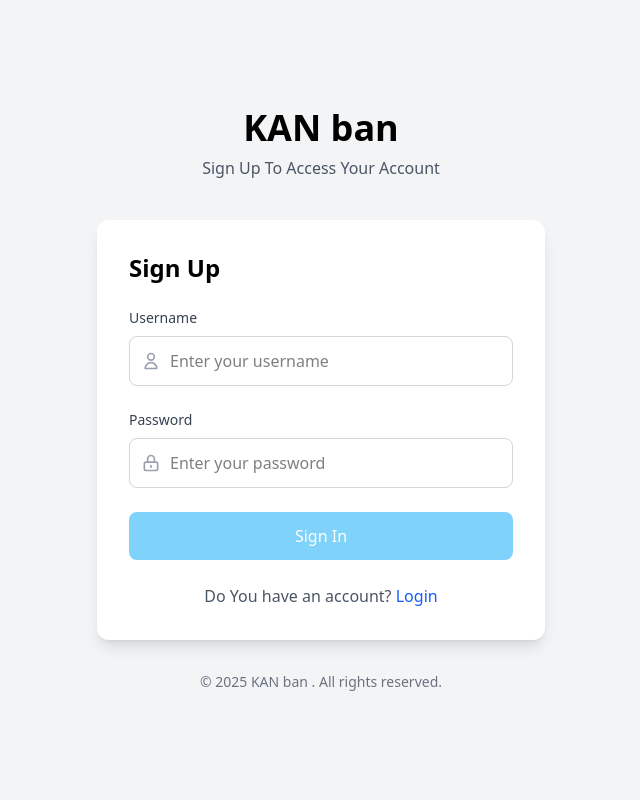
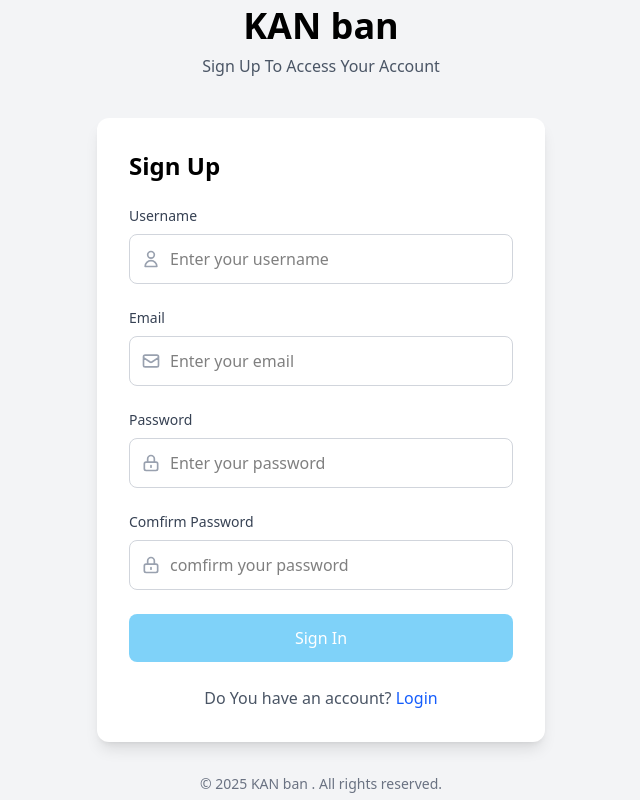
Before and after one commit to sayyedrabeeh/Kanban, a React (Vite) app in the folder frontend/kanban/: page /signup in a window 1280 px wide. Shown: the whole page, without its empty margins (319-959 px from the left). Built offline with nearby package versions, Linux system fonts and the light colour scheme.

Commit message:
signup made labels

```diff
--- a/frontend/kanban/src/pages/signup.jsx
+++ b/frontend/kanban/src/pages/signup.jsx
@@ -75,6 +75,26 @@ function Signup (){
                     </div>
 
                     <div className="mb-6">
+                        <label htmlFor="username" className="block text-gray-700 text-sm font-medium mb-2">Email</label>
+                        <div className="relative">
+                            <div className="absolute inset-y-0 left-0 flex items-center pl-3 pointer-events-none">
+                                 <svg className="w-5 h-5 text-gray-400" fill="none" stroke="currentColor" viewBox="0 0 24 24" xmlns="http://www.w3.org/2000/svg">
+                                    <path strokeLinecap="round" strokeLinejoin="round" strokeWidth="2" d="M3 8l7.89 5.26a2 2 0 002.22 0L21 8M5 19h14a2 2 0 002-2V7a2 2 0 00-2-2H5a2 2 0 00-2 2v10a2 2 0 002 2z"></path>
+                                </svg>
+                            </div>
+                            <input
+                                id="username"
+                                type="text"
+                                placeholder="Enter your email"
+                                value={email}
+                                onChange={(e) => setEmail(e.target.value)}
+                                required
+                                className="w-full pl-10 pr-3 py-3 border border-gray-300 dark:border-gray-600 dark:bg-gray-700 dark:text-white rounded-lg focus:outline-none focus:ring-2 focus:ring-blue-500"
+                            />
+                        </div>
+                    </div>
+
+                    <div className="mb-6">
                         <label htmlFor="password" className="block text-gray-700 text-sm font-medium mb-2">Password</label>
                         <div className="relative">
                             <div className="absolute inset-y-0 left-0 flex items-center pl-3 pointer-events-none">
@@ -88,6 +108,25 @@ function Signup (){
                                 placeholder="Enter your password"
                                 value={password}
                                 onChange={(e) => setPassword(e.target.value)}
+                                required
+                                className="w-full pl-10 pr-3 py-3 border border-gray-300 dark:border-gray-600 dark:bg-gray-700 dark:text-white rounded-lg focus:outline-none focus:ring-2 focus:ring-blue-500"
+                            />
+                        </div>
+                    </div>
+                    <div className="mb-6">
+                        <label htmlFor="password" className="block text-gray-700 text-sm font-medium mb-2">Comfirm Password</label>
+                        <div className="relative">
+                            <div className="absolute inset-y-0 left-0 flex items-center pl-3 pointer-events-none">
+                                <svg className="w-5 h-5 text-gray-400" fill="none" stroke="currentColor" viewBox="0 0 24 24" xmlns="http://www.w3.org/2000/svg">
+                                    <path strokeLinecap="round" strokeLinejoin="round" strokeWidth="2" d="M12 15v2m-6 4h12a2 2 0 002-2v-6a2 2 0 00-2-2H6a2 2 0 00-2 2v6a2 2 0 002 2zm10-10V7a4 4 0 00-8 0v4h8z"></path>
+                                </svg>
+                            </div>
+                            <input
+                                id="password"
+                                type="password"
+                                placeholder="comfirm your password"
+                                value={confirmPassword}
+                                onChange={(e) => setConfirmPassword(e.target.value)}
                                 required
                                 className="w-full pl-10 pr-3 py-3 border border-gray-300 dark:border-gray-600 dark:bg-gray-700 dark:text-white rounded-lg focus:outline-none focus:ring-2 focus:ring-blue-500"
                             />
```
